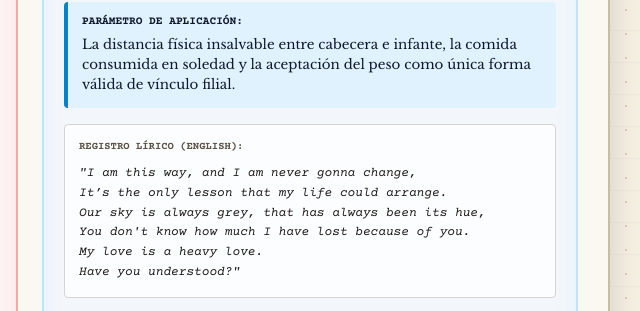
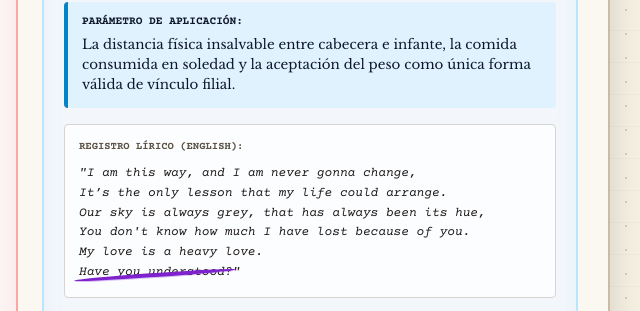
Before and after one commit to DarkCry10/MommysPlayground, a plain HTML site: page index.html in a window 1280 px wide. Shown: the part 5858-6169 px from the top of the page, 610-1250 px from the left. Drawn offline with nearby package versions, Linux system fonts and the light colour scheme; a web font is replaced by a local one.

Commit message:
Apply the purple crayon strike to the final lyric question

```diff
--- a/index.html
+++ b/index.html
@@ -450,7 +450,7 @@
               Our sky is always grey, that has always been its hue,<br>
               You don't know how much I have lost because of you.<br>
               My love is a heavy love.<br>
-              Have you understood?"
+              <span class="crayon-strike">Have you understood?</span>"
             </blockquote>
           </div>
           <div class="audio-control-strip">
```
